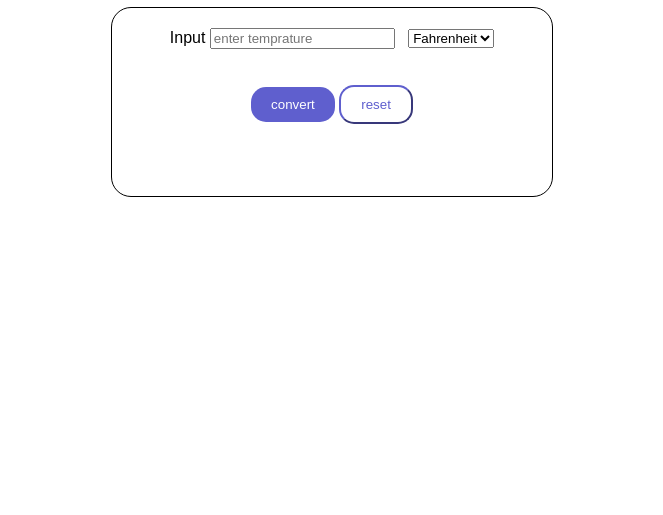
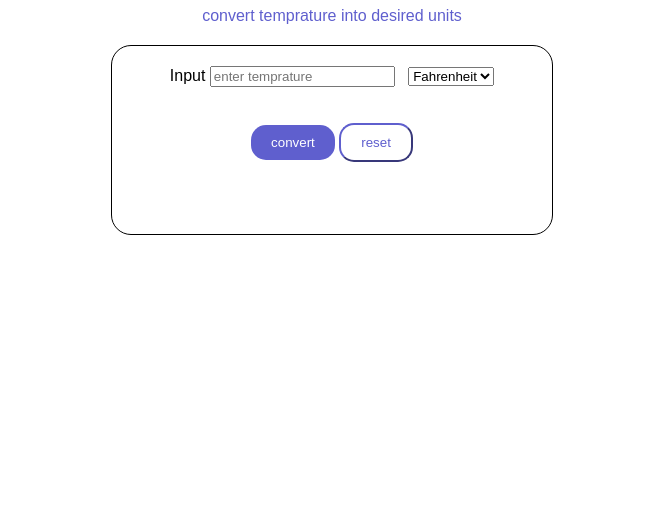
Before and after one commit to Md-Abdullah-ahil/codealpha-task1, a plain HTML site: page index.html in a window 1280 px wide. Shown: the part 285-800 px from the top of the page, without its empty margins (308-971 px from the left). Drawn offline with Linux system fonts and the light colour scheme.

Commit message:
updated version

```diff
--- a/index.html
+++ b/index.html
@@ -13,10 +13,13 @@
     <header>
         <center><img id="image"
                 src="https://www.pngkey.com/png/detail/297-2976588_temperature-conversion-convert-temperature-icon.png"
-                alt=" temprature convesion image"></center>
-        <h1>Temprature Converter</h1>
+                alt=" temprature convesion image">
+            <h1>Temprature Converter</h1>
+            <p style="color:  rgb(95, 95, 206);">convert temprature into desired units</p>
+        </center>
     </header>
     <main class="main-content">
+
         <label for="temp-input">Input</label>
         <input type="number" id="temp-input" placeholder="enter temprature">&nbsp;&nbsp;
         <select id="input-type">
@@ -25,6 +28,7 @@
         </select>
         <br><br><br>
         <div class="buttons">
+
             <button onclick="convert()" id="btn">convert</button>
             <button onclick="reset()" id="btn2">reset</button>
         </div>
```
